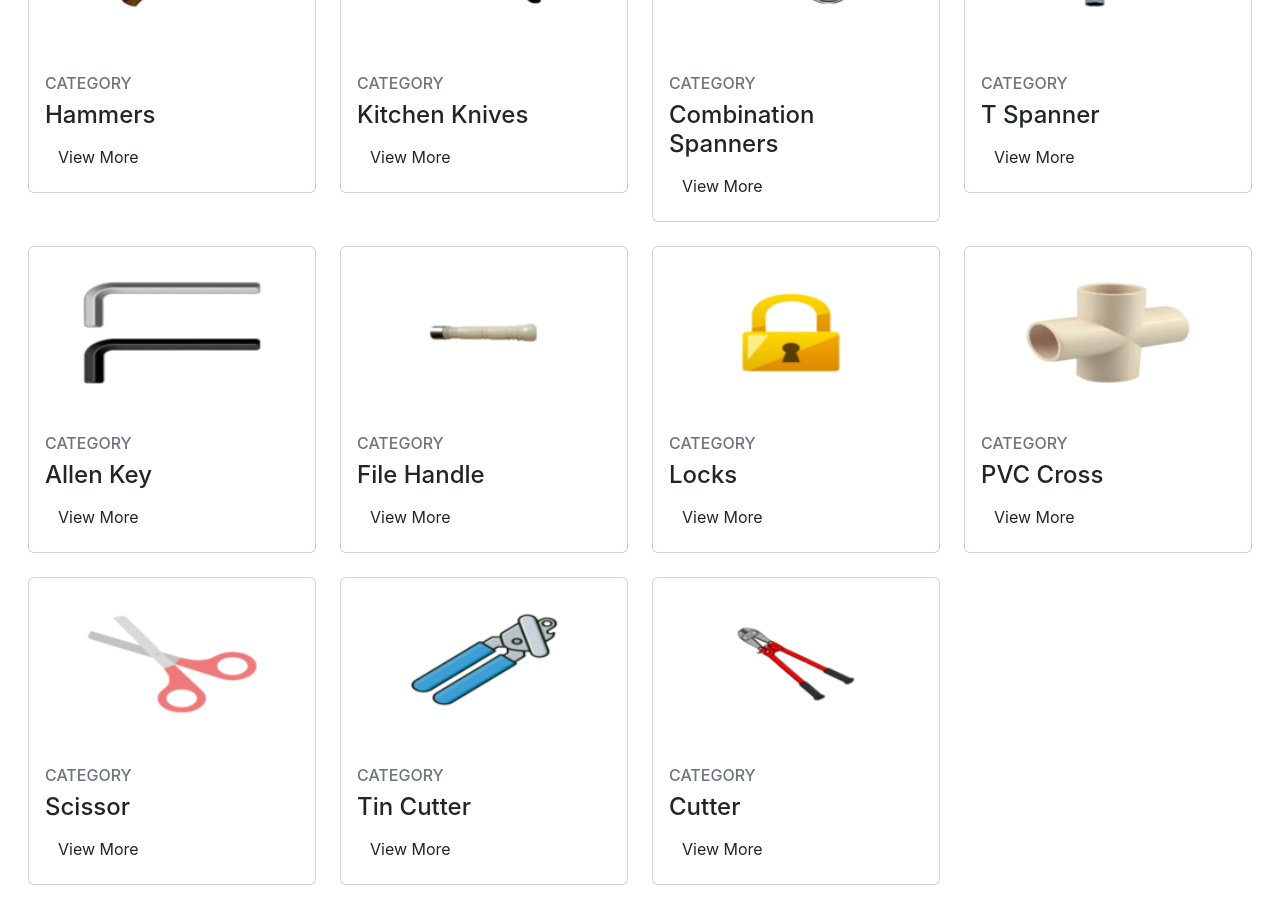
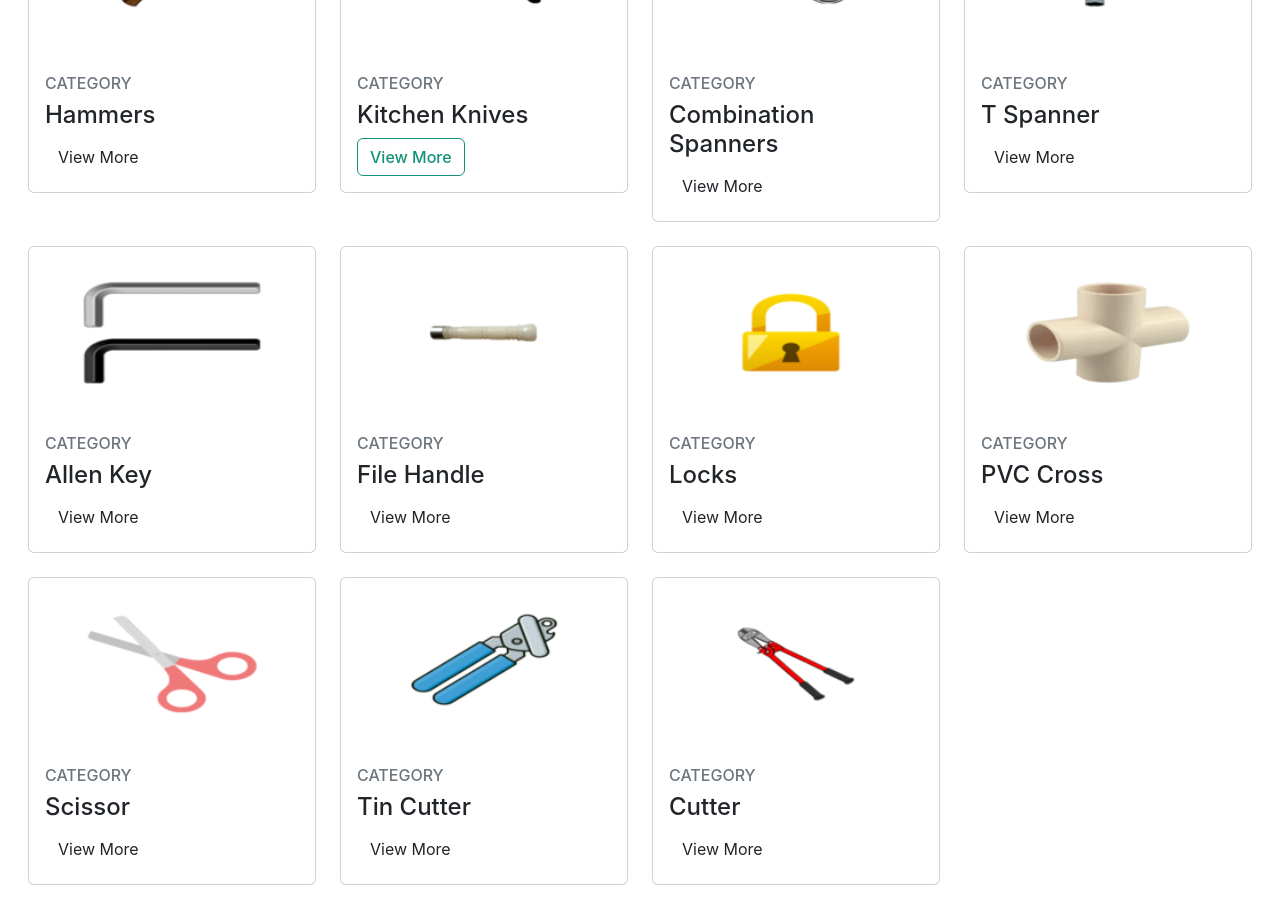
Before and after one commit to sgupta-1/jaintoolsindia, a React (Create React App) app: page /products in a window 1280 px wide. Shown: the part 900-1824 px from the top of the page. Built offline with nearby package versions, Linux system fonts and the light colour scheme.

Commit message:
Update Products.js

```diff
--- a/src/Components/Products.js
+++ b/src/Components/Products.js
@@ -281,7 +281,7 @@ export default function Products() {
               </h6>
               <h4 className="card-title">Kitchen Knives</h4>
               {/* <!-- Provides extra visual weight and identifies the primary action in a set of buttons --> */}
-              <button type="button" className="btn btn-light-blue btn-md">
+              <button type="button" className="btn btn-light-blue btn-md btn0">
                 View More
               </button>
             </div>
```
